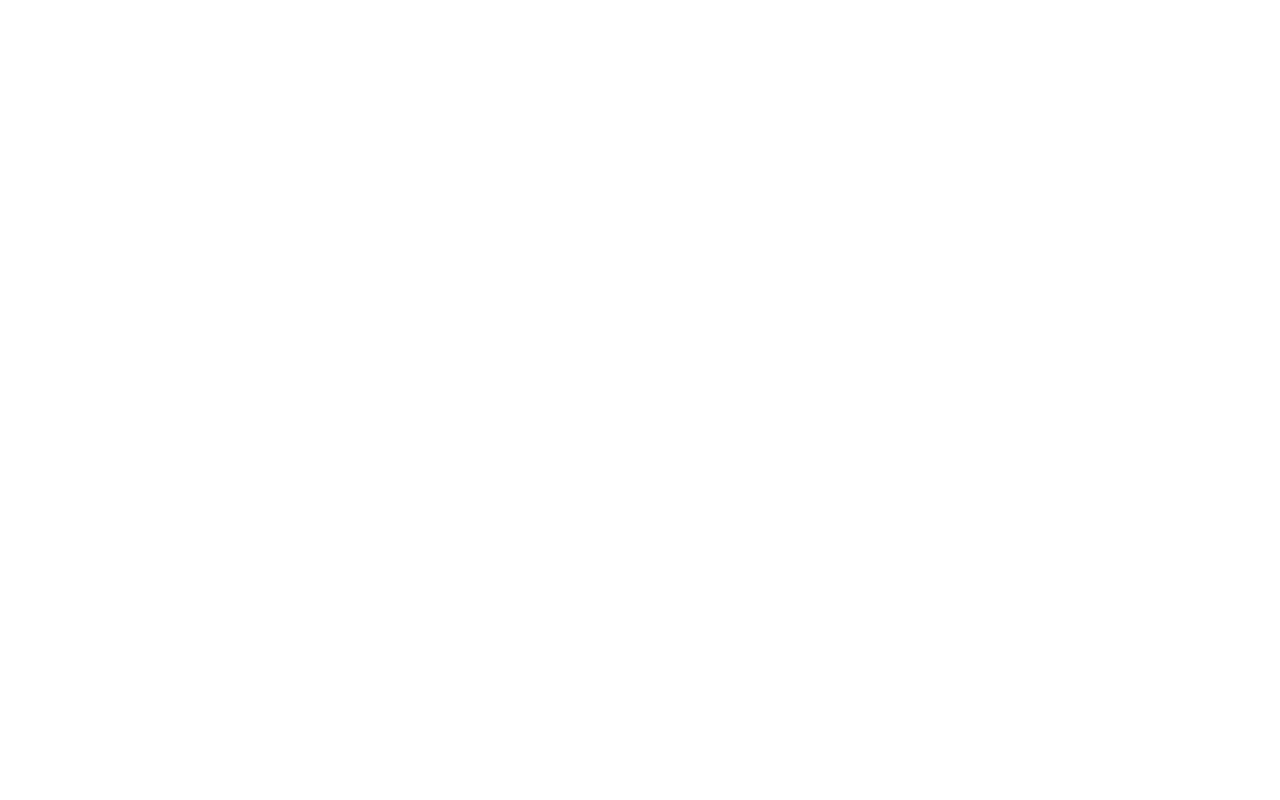
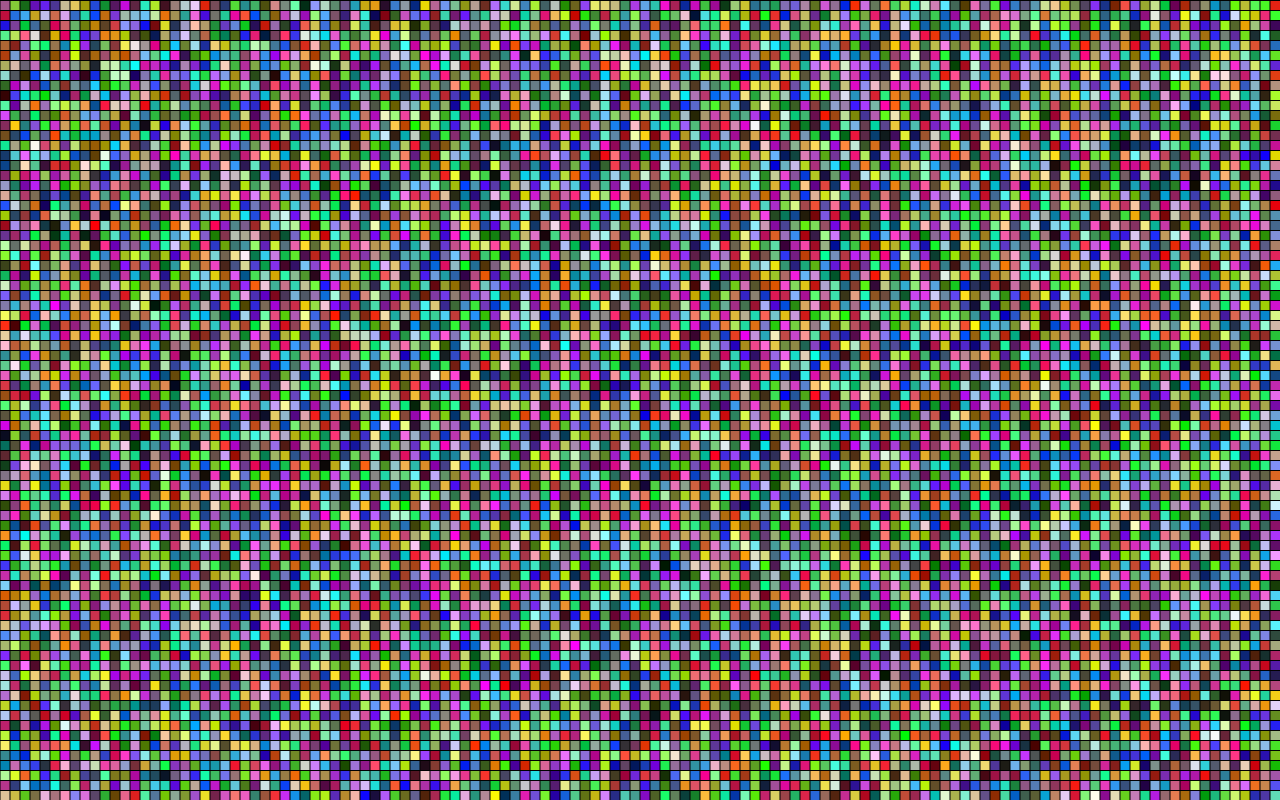
Before and after one commit to Tivian/GameOfLife, a plain HTML site: page index.html in a window 1280 px wide. Drawn offline with nearby package versions, Linux system fonts and the light colour scheme.

Commit message:
Create basic drawing routine

```diff
--- a/css/styles.css
+++ b/css/styles.css
@@ -1,7 +1,7 @@
+body {
+    margin: 0;
+}
+
 #game-of-life {
     position: absolute;
-    width: 100vw;
-    height: 100vh;
-    top: 0;
-    left: 0;
 }
--- a/index.html
+++ b/index.html
@@ -5,6 +5,11 @@
     <link rel="stylesheet" href="css/styles.css">
     <script src="https://code.jquery.com/jquery-3.6.0.min.js" integrity="sha256-/xUj+3OJU5yExlq6GSYGSHk7tPXikynS7ogEvDej/m4=" crossorigin="anonymous"></script>
     <script src="js/life.js" type="application/javascript"></script>
+    <script>
+        $(function() {
+            window.life = new Life($("#game-of-life"));
+        });
+    </script>
 </head>
 <body>
     <canvas id="game-of-life"></canvas>
--- a/js/life.js
+++ b/js/life.js
@@ -0,0 +1,46 @@
+class Life {
+    constructor(canvas) {
+        this.canvas = canvas instanceof jQuery ? canvas.get(0) : canvas;
+        this.canvas.width = window.innerWidth;
+        this.canvas.height = window.innerHeight;
+        this.ctx = this.canvas.getContext('2d');
+
+        this.settings = {
+            size: 10,
+            border: 1
+        };
+
+        let self = this;
+        $(window).on('resize', function() {
+            self.canvas.width = window.innerWidth;
+            self.canvas.height = window.innerHeight;
+            self.draw();
+        });
+
+        this.draw();
+    }
+
+    async draw() {
+        let height = this.canvas.height;
+        let width = this.canvas.width;
+        let size = this.settings.size;
+
+        for (let y = 0; y < height; y += size) {
+            for (let x = 0; x < width; x += size) {
+                let red = Math.floor(Math.random() * 256);
+                let green = Math.floor(Math.random() * 256);
+                let blue = Math.floor(Math.random() * 256);
+
+                this.ctx.fillStyle = `rgb(${red}, ${green}, ${blue})`;
+                //this.ctx.fillStyle = 'white';
+                this.ctx.fillRect(x, y, size, size);
+
+                this.ctx.fillStyle = 'black';
+                this.ctx.fillRect(x - this.settings.border / 2, y, this.settings.border, size);
+            }
+
+            this.ctx.fillStyle = 'black';
+            this.ctx.fillRect(0, y, this.canvas.width, this.settings.border);
+        }
+    }
+}
```
